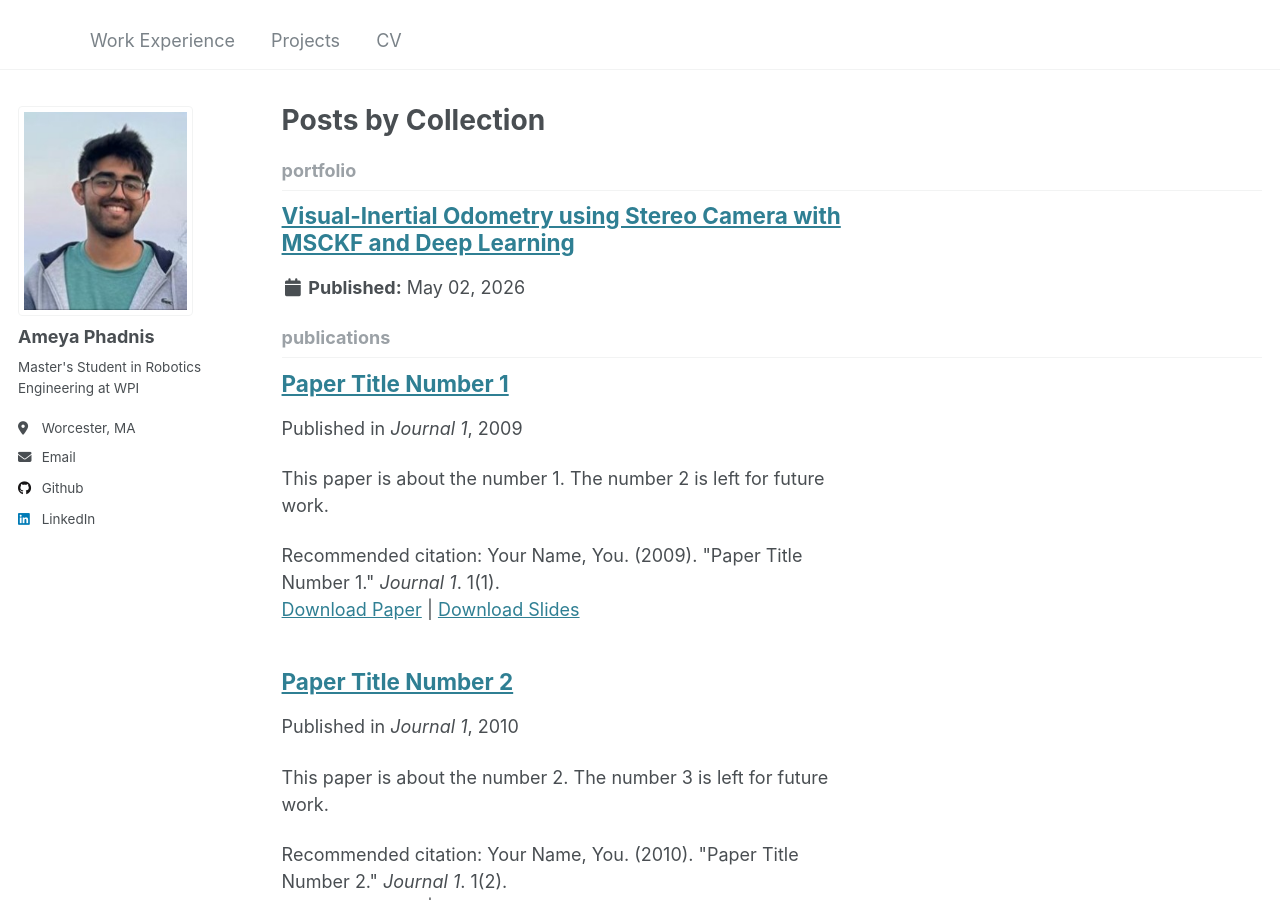
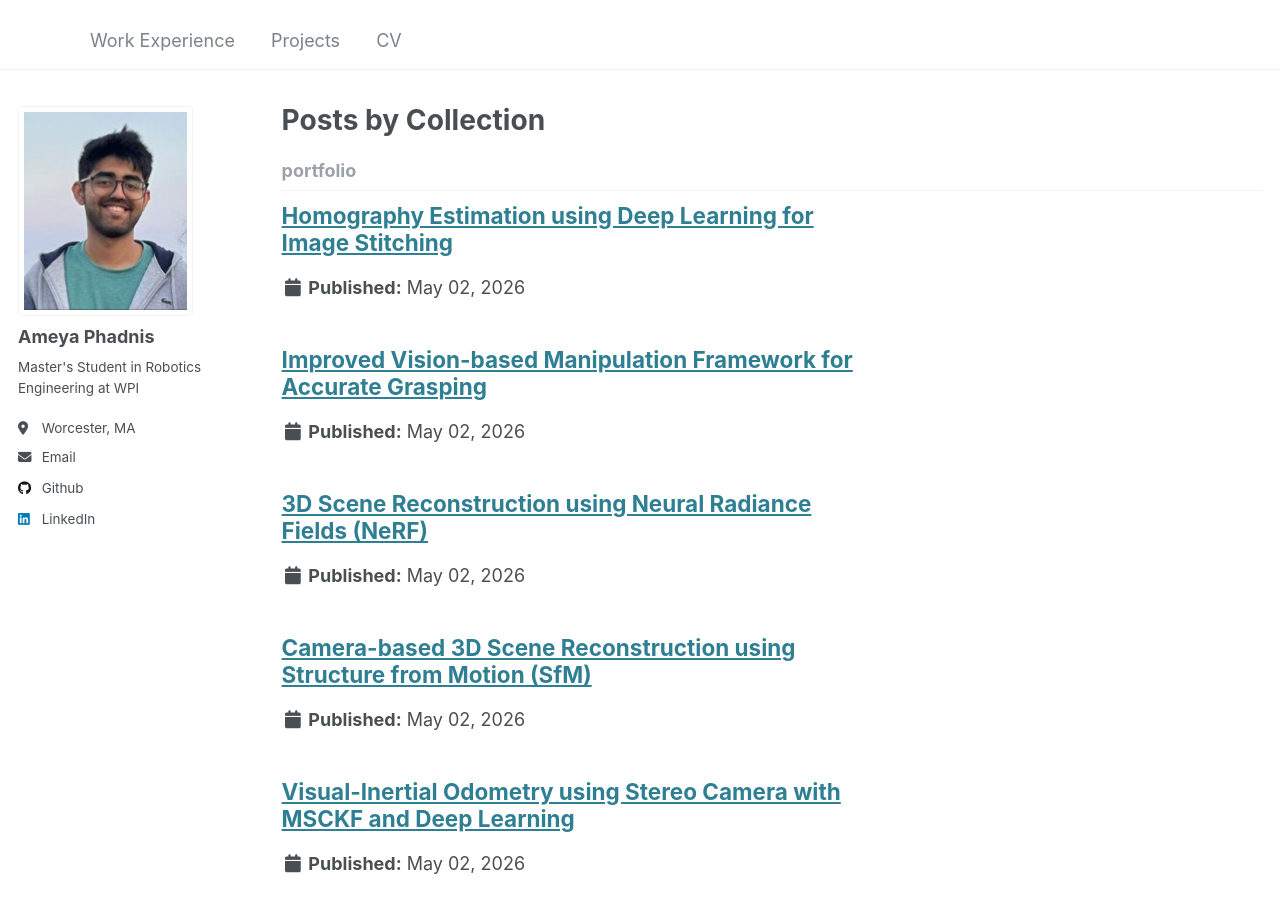
Before and after one commit to ameyaphad/ameyaphad.github.io, a Jekyll site: the page built from _pages/collection-archive.html, in a window 1280 px wide and 900 px high. Built offline with Jekyll 4.4.1, drawn with Linux system fonts in a browser that asks for light colours.

Commit message:
Added projects

```diff
--- a/_includes/project-entry.html
+++ b/_includes/project-entry.html
@@ -20,7 +20,11 @@
 
   <div class="project-entry__body">
     <h3 class="project-entry__title">
-      <a href="{{ base_path }}{{ proj.url }}">{{ proj.title }}</a>
+      {% if proj.external_link %}
+        <a href="{{ proj.external_link }}" target="_blank" rel="noopener noreferrer">{{ proj.title }}</a>
+      {% else %}
+        <a href="{{ base_path }}{{ proj.url }}">{{ proj.title }}</a>
+      {% endif %}
     </h3>
     {% if proj.short_description %}
       <p class="project-entry__desc">{{ proj.short_description }}</p>
--- a/_pages/projects.html
+++ b/_pages/projects.html
@@ -9,7 +9,7 @@ redirect_from:
 
 {% include base_path %}
 
-{% assign sorted_projects = site.portfolio | sort: 'title' %}
+{% assign sorted_projects = site.portfolio | sort: 'order' %}
 {% for proj in sorted_projects %}
   {% include project-entry.html proj=proj %}
 {% endfor %}
--- /dev/null
+++ b/_portfolio/homography.md
@@ -0,0 +1,12 @@
+---
+title: "Homography Estimation using Deep Learning for Image Stitching"
+collection: portfolio
+permalink: /projects/homography/
+# ↓ Replace with your actual GitHub repo URL
+external_link: "https://github.com/ameyaphad/deep-homography-estimation"
+teaser_image: homography.png
+image_width: 180
+order: 5
+short_description: >
+  PyTorch-based homography estimation and image stitching networks trained using both supervised and unsupervised learning on a custom dataset generated from MSCOCO, with a robust dataset generation pipeline.
+---
--- /dev/null
+++ b/_portfolio/manipulation.md
@@ -0,0 +1,12 @@
+---
+title: "Improved Vision-based Manipulation Framework for Accurate Grasping"
+collection: portfolio
+permalink: /projects/manipulation/
+# ↓ Replace with your actual GitHub repo URL
+external_link: "https://github.com/ameyaphad/vision-guided-manipulation"
+teaser_image: manipulation.jpg
+image_width: 180
+order: 1
+short_description: >
+  Vision-guided manipulation pipeline for accurate grasping of complex objects using RGB-D cameras, with antipodal and heuristic grasping algorithms on Octree-compressed point clouds.
+---
--- /dev/null
+++ b/_portfolio/nerf.md
@@ -0,0 +1,12 @@
+---
+title: "3D Scene Reconstruction using Neural Radiance Fields (NeRF)"
+collection: portfolio
+permalink: /projects/nerf/
+# ↓ Replace with your actual GitHub repo URL
+external_link: "https://github.com/ameyaphad/nerf-pytorch"
+teaser_image: nerf.png
+image_width: 180
+order: 3
+short_description: >
+  End-to-end PyTorch implementation of NeRF for 3D reconstruction, leveraging deep neural networks, volume rendering, and hierarchical volume sampling.
+---
--- /dev/null
+++ b/_portfolio/sfm.md
@@ -0,0 +1,12 @@
+---
+title: "Camera-based 3D Scene Reconstruction using Structure from Motion (SfM)"
+collection: portfolio
+permalink: /projects/sfm/
+# ↓ Replace with your actual GitHub repo URL
+external_link: "https://github.com/ameyaphad/structure-from-motion-python"
+teaser_image: sfm.png
+image_width: 180
+order: 4
+short_description: >
+  Python implementation of the SfM pipeline for scene reconstruction and monocular camera pose estimation, featuring RANSAC, Triangulation, Perspective-n-Point (PnP), and Bundle Adjustment for accurate results.
+---
```
Also changed, not shown: _portfolio/vio.md (renamed from _portfolio/robot.md, +3 -1 lines), images/homography.png (added), images/manipulation.jpg (added), images/nerf.png (added), images/sfm.png (added).
